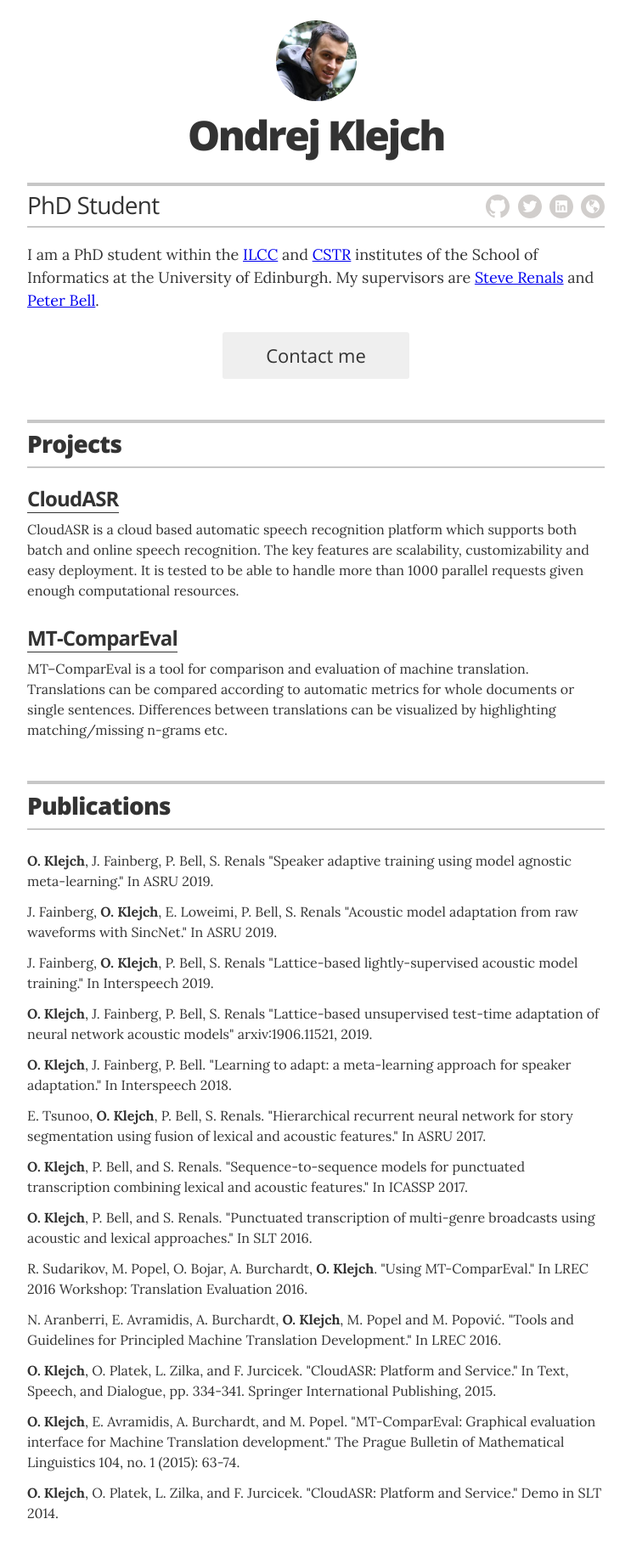
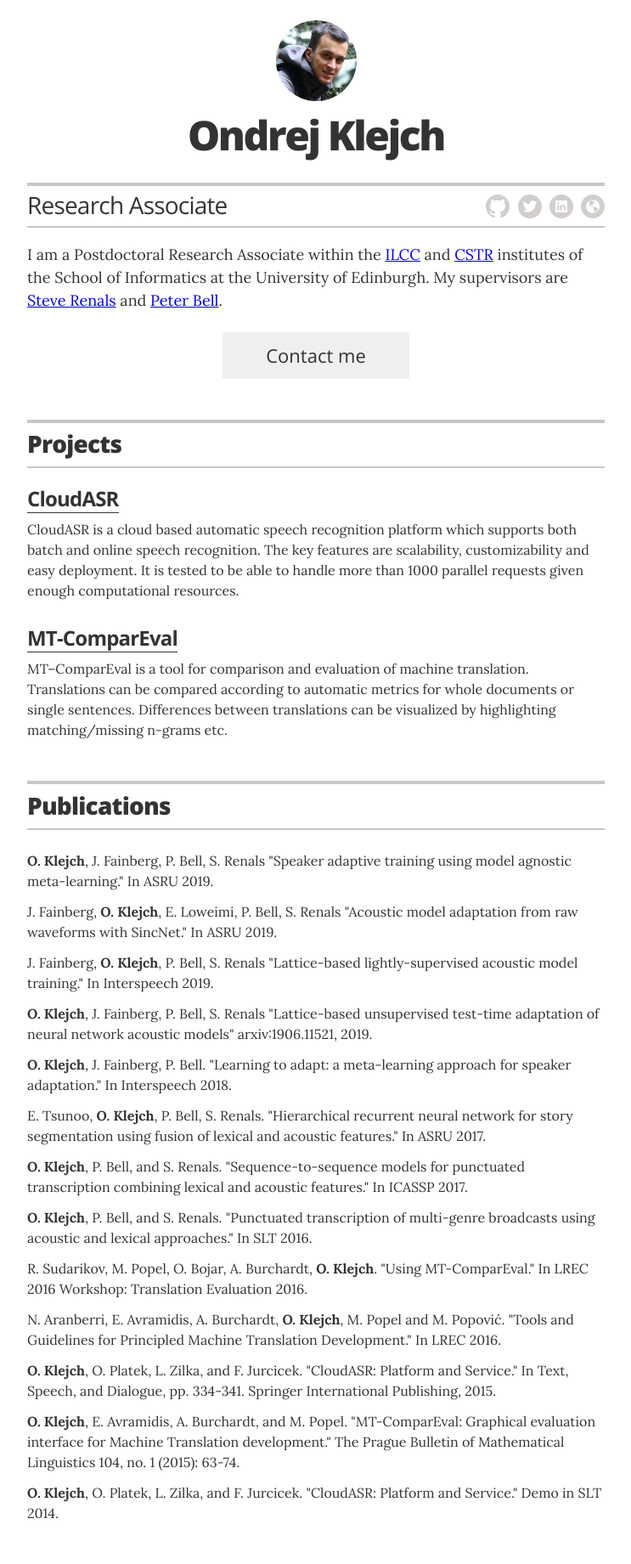
Before and after one commit to ondrejklejch/ondrejklejch.github.io, a Jekyll site: the page built from index.html, in a window 1280 px wide. Shown: the whole page at 85% size, without its empty margins (268-1011 px from the left). Built offline with Jekyll 4.4.1, drawn with Linux system fonts in a browser that asks for light colours.

Commit message:
PhD -> Research Associate

```diff
--- a/_config.yml
+++ b/_config.yml
@@ -1,6 +1,6 @@
 # Site settings
-title: "Ondrej Klejch: PhD Student at University of Edinburgh"
-description: "Ondrej Klejch: PhD Student at University of Edinburgh"
+title: "Ondrej Klejch: Research Associate at the University of Edinburgh"
+description: "Ondrej Klejch: Research Associate at the University of Edinburgh"
 
 # Build settings
 markdown: kramdown
@@ -11,12 +11,12 @@ sass:
 # Resume settings
 resume_avatar:                  "true"
 resume_name:                    "Ondrej Klejch"
-resume_title:                   "PhD Student"
+resume_title:                   "Research Associate"
 
 # used for the contact button in _layouts/resume.html
 resume_contact_email:           "ondrej.klejch@gmail.com"
 
-resume_header_intro: "<p>I am a PhD student within the <a href='http://www.ilcc.inf.ed.ac.uk'>ILCC</a> and <a href='http://www.cstr.ed.ac.uk/'>CSTR</a> institutes of the School of Informatics at the University of Edinburgh. My supervisors are <a href='http://homepages.inf.ed.ac.uk/srenals/'>Steve Renals</a> and <a href='http://homepages.inf.ed.ac.uk/pbell1/'>Peter Bell</a>.</p>"
+resume_header_intro: "<p>I am a Postdoctoral Research Associate within the <a href='http://www.ilcc.inf.ed.ac.uk'>ILCC</a> and <a href='http://www.cstr.ed.ac.uk/'>CSTR</a> institutes of the School of Informatics at the University of Edinburgh. My supervisors are <a href='http://homepages.inf.ed.ac.uk/srenals/'>Steve Renals</a> and <a href='http://homepages.inf.ed.ac.uk/pbell1/'>Peter Bell</a>.</p>"
 
 # Decide which sections to use
 # comment out to hide
```
